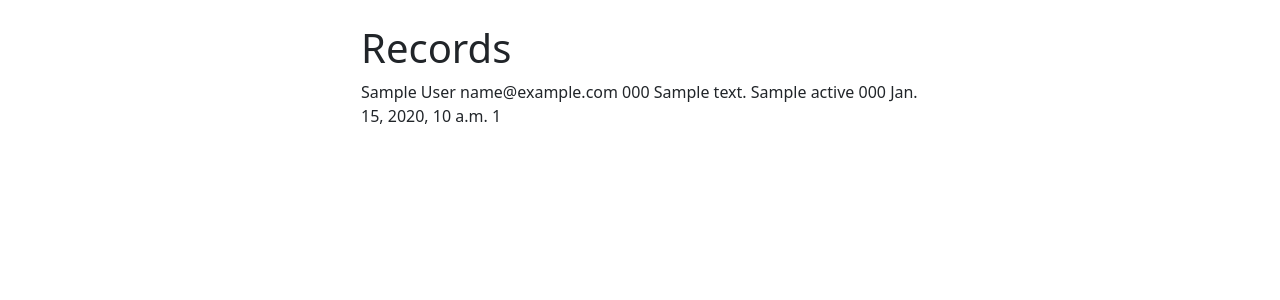
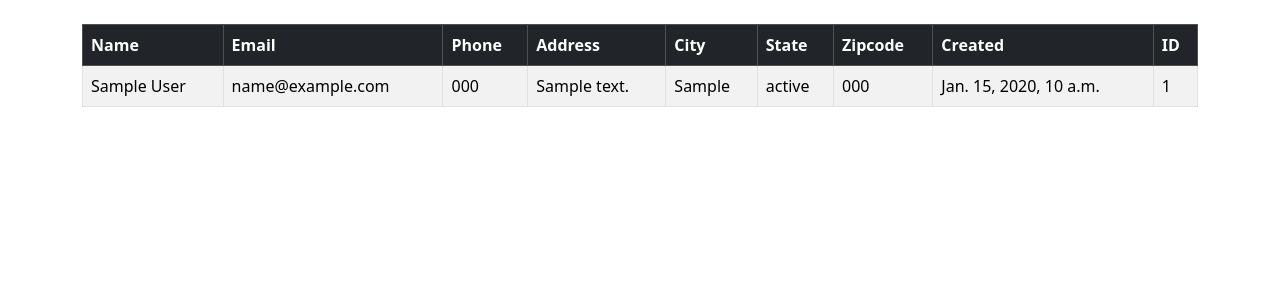
Before and after one commit to Christina-Milner/django_crm, a Django app: page / in a window 1280 px wide. Shown: the part 56-356 px from the top of the page. Run offline with Django 4.2, Linux system fonts and the light colour scheme; a user stored in the database is signed in; tables that the repository leaves empty hold one stand-in row (values such as "Sample post").

Commit message:
Records table

```diff
--- a/website/templates/home.html
+++ b/website/templates/home.html
@@ -2,27 +2,44 @@
 
 {% block content %}
 
-<div class="col-md-6 offset-md-3">
-
 {% if user.is_authenticated %}
 
-<h1>Records</h1>
 
-{% if records %}
-    {% for record in records %}
-    {{ record.first_name }}
-    {{ record.last_name }}
-    {{ record.email }}
-    {{ record.phone }}
-    {{ record.address }}
-    {{ record.city }}
-    {{ record.state }}
-    {{ record.zipcode }}
-    {{ record.created_at }}
-    {{ record.id }}
-    <br />
-    {% endfor %}
-{% endif %}
+<table class="table table-striped table-hover table-bordered">
+    <thead class="table-dark">
+      <tr>
+        <th scope="col">Name</th>
+        <th scope="col">Email</th>
+        <th scope="col">Phone</th>
+        <th scope="col">Address</th>
+        <th scope="col">City</th>
+        <th scope="col">State</th>
+        <th scope="col">Zipcode</th>
+        <th scope="col">Created</th>
+        <th scope="col">ID</th>
+      </tr>
+    </thead>
+    <tbody>
+        {% if records %}
+            {% for record in records %}
+                <tr>
+                    <td>{{ record.first_name }} {{ record.last_name }}</td>
+                    <td>{{ record.email }}</td>
+                    <td>{{ record.phone }}</td>
+                    <td>{{ record.address }}</td>
+                    <td>{{ record.city }}</td>
+                    <td>{{ record.state }}</td>
+                    <td>{{ record.zipcode }}</td>
+                    <td>{{ record.created_at }}</td>
+                    <td>{{ record.id }}</td>
+                </tr>
+            {% endfor %}
+        {% endif %}
+    </tbody>
+  </table>
+
+
+
 
 {% else %}
 
@@ -43,7 +60,6 @@
 
 </form>
 
-</div>
 {% endif %}
 
 {% endblock %}
```
